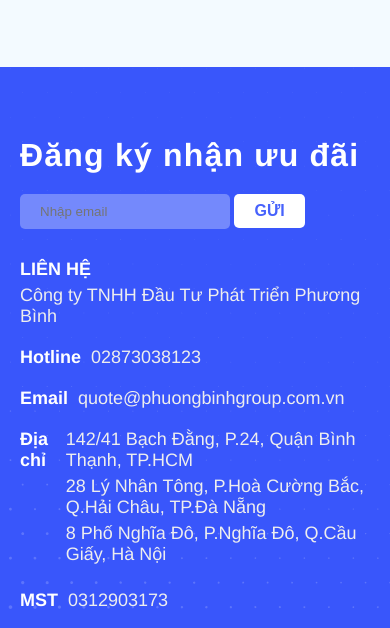
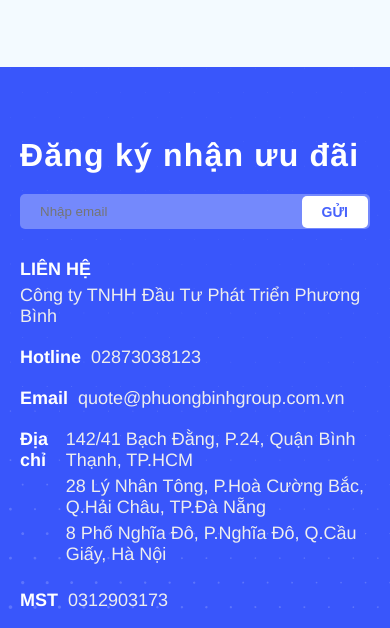
Before and after one commit to hoangduylq/assignment_html_css, a website: page index.html in a window 390 px wide. Shown: the part 6115-6743 px from the top of the page. Drawn offline with Linux system fonts and the light colour scheme.

Commit message:
fix style input footer

```diff
--- a/resources/scss/main.scss
+++ b/resources/scss/main.scss
@@ -428,9 +428,13 @@
     letter-spacing: 1.2px;
     margin-bottom: 20px;
   }
-  &__mail input {
-    width: 600px;
-    padding: 10px 20px;
+  &__mail {
+    position: relative;
+    max-width: 600px;
+
+    input {
+      width: 100%;
+      padding: 10px 85px 10px 20px;
       border: none;
       border-radius: 5px;
       outline: none;
@@ -438,20 +442,24 @@
       background-color: #7489fc;
     }
 
-  &__mail button {
+    button {
       padding: 8px 20px;
       background-color: $white-color;
       border: none;
       border-radius: 5px;
       color: $primary-color;
-    font-size: 16px;
+      font-size: 14px;
       font-weight: bold;
       text-transform: uppercase;
       cursor: pointer;
+      position: absolute;
+      right: 2px;
+      top: 1px;
     }
 
-  &__mail button:hover {
+    button:hover {
       opacity: 0.9;
+    }
   }
 }
 
--- a/resources/scss/responsive.scss
+++ b/resources/scss/responsive.scss
@@ -174,6 +174,10 @@
       margin-bottom: 20px;
     }
   }
+
+  .footer__subscribe__mail button {
+    top: 2px;
+  }
 }
 
 @media (min-width: 768px) {
@@ -233,11 +237,6 @@
       }
     }
   }
-
-  .footer__subscribe__mail input {
-    max-width: 60%;
-    width: 400px;
-  }
 }
 
 @media (min-width: 1024px) {
```
Also changed, not shown: assets/css/main.css, assets/css/responsive.css. Lines whose indentation alone changed are shown as unchanged.
